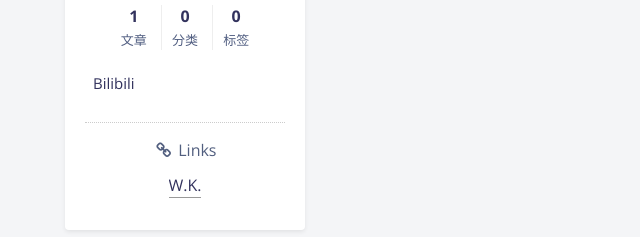
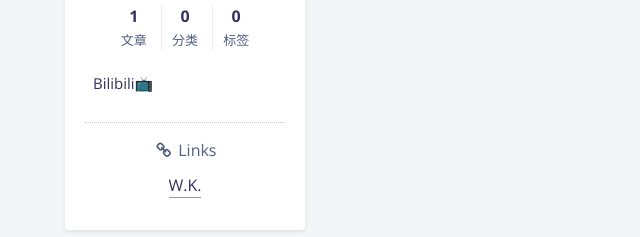
Before and after one commit to Dr1mH4X/Dr1mH4X.github.io, a plain HTML site: page index.html in a window 1280 px wide. Shown: the part 807-1044 px from the top of the page, 0-640 px from the left. Drawn offline with nearby package versions, Linux system fonts and the light colour scheme; some packages are replaced by stand-ins of ours; no server answers; a script that the page names is missing.

Commit message:
Site updated: 2025-03-02 21:12:02

```diff
--- a/index.html
+++ b/index.html
@@ -498,7 +498,7 @@
 									<div class="site-author-links">
 
 											<div class='site-author-links-item'>
-												<a href="https://space.bilibili.com/109259717" rel='noopener' target='_blank'>Bilibili</a>
+												<a href="https://space.bilibili.com/109259717" rel='noopener' target='_blank'>Bilibili📺</a>
 											</div>
 
 									</div>
```
Also changed, not shown: 2025/03/02/hello-world/index.html (+1 -1 lines), archives/2025/03/index.html (+1 -1 lines), archives/2025/index.html (+1 -1 lines), archives/index.html (+1 -1 lines).
